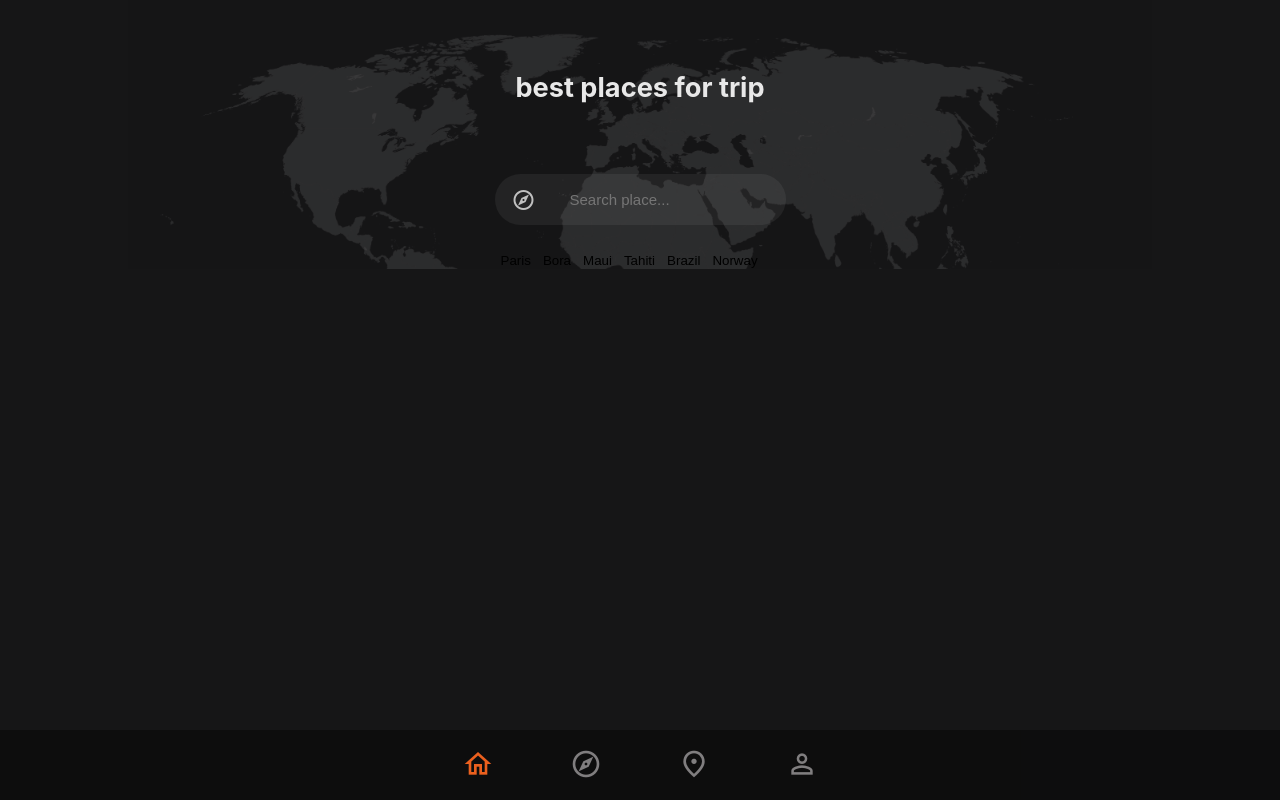
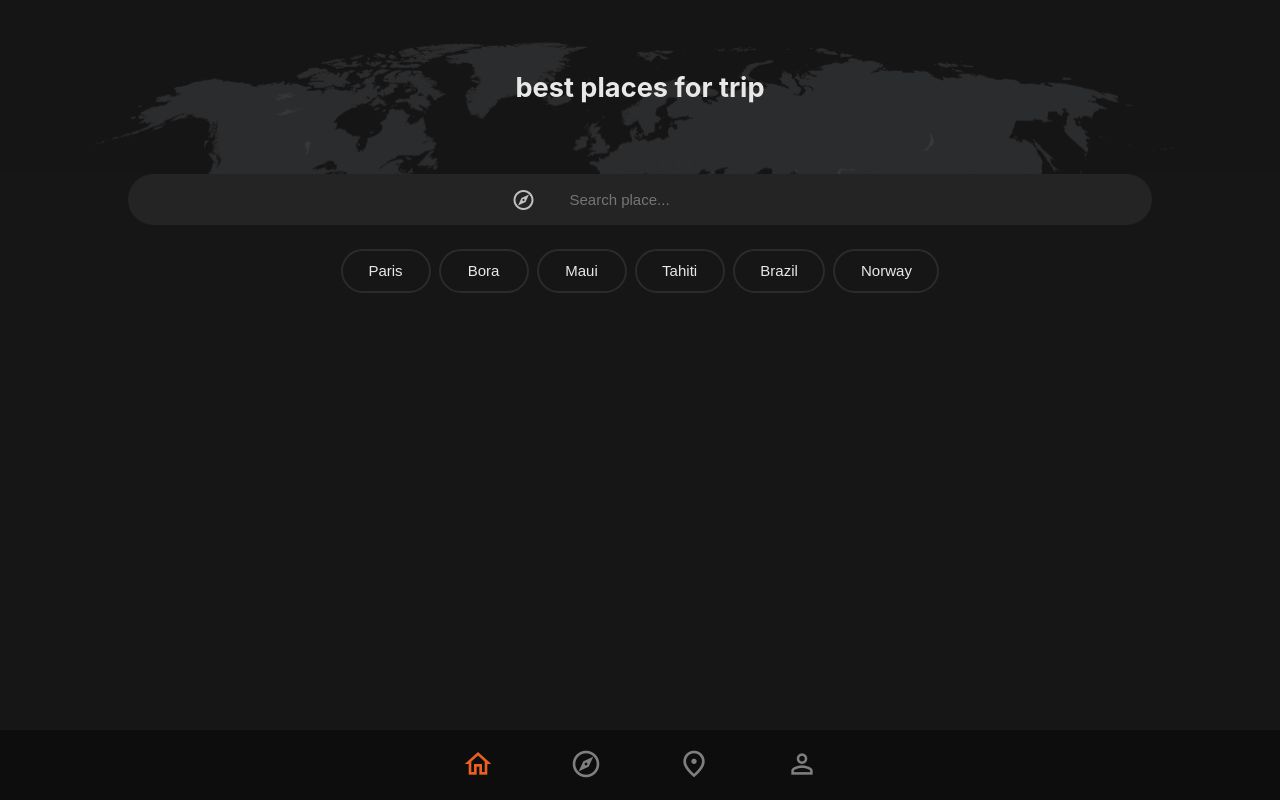
Before and after one commit to AlexeiMir/travel-next, a Next.js app: page / in a window 1280 px wide. Built offline with nearby package versions, Linux system fonts and the light colour scheme.

Commit message:
Add Heading section

```diff
--- a/app/components/elements/Filters/index.tsx
+++ b/app/components/elements/Filters/index.tsx
@@ -1,14 +1,25 @@
-import React, { FC } from 'react';
+import React, { FC, useCallback, useState } from 'react';
 import { CitiesType } from './cities';
+import cx from 'classnames';
 import styles from './styles.module.scss';
 
-const Filters: FC = () => (
-    <div className={styles.filters_container}>
+const Filters: FC = () => {
+    const [filter, setFilter] = useState('');
+
+
+    return <div className={styles.filters_container}>
         {Object.keys(CitiesType).map(city => (
-        <button key={city}>{city}</button>
+            <button
+                className={cx({
+                    [styles.active]: city === filter,
+                })}
+                onClick={() => setFilter(city)}
+                key={city}>
+                {city}
+            </button>
         ))}
 
-  </div>
-);
+    </div>
+};
 
 export { Filters };
--- a/app/components/elements/Filters/styles.module.scss
+++ b/app/components/elements/Filters/styles.module.scss
@@ -0,0 +1,31 @@
+@import 'assets/styles/variables';
+@import 'assets/styles/mixins';
+
+.filters_container {
+    @include flexbox(center, center);
+
+    flex-wrap: wrap;
+
+    > button {
+        @include flexbox(center, center);
+
+        border-radius: 30px;
+        border: 2px solid rgba($gray, 0.2);
+        transition: border 0.4s ease;
+        color: $white;
+
+        font-size: 15px;
+		min-width: 90px;
+		padding: 0.7rem 1.6rem;
+        margin: 0 0.5rem 0.5rem 0;
+
+        &:last-child {
+            margin-right: 0;
+
+        }
+
+        &.active {
+            border-color: rgba($accent, 0.5);
+        }
+    }
+}
--- a/app/components/elements/SearchSection/index.tsx
+++ b/app/components/elements/HeadingSection/index.tsx
@@ -4,17 +4,15 @@ import { Filters } from '../Filters';
 import Search from '../Search';
 import styles from './styles.module.scss';
 
-const SearchSection: FC = () => (
+const HeadingSection: FC = () => (
   <section
     className={styles.search_container}
     style={{ backgroundImage: `url('${mapImg.src}')` }}
   >
     <div>
       <h1>best places for trip</h1>
-      <Search />
-      <Filters />
     </div>
   </section>
 );
 
-export default SearchSection;
+export default HeadingSection;
--- a/app/components/index.ts
+++ b/app/components/index.ts
@@ -1,3 +1,3 @@
 export { Footer } from './common/Footer';
 export { Layout } from './common/Layout';
-export * from './elements/SearchSection';
+export * from './elements/HeadingSection';
--- a/package.json
+++ b/package.json
@@ -9,6 +9,7 @@
     "lint": "next lint"
   },
   "dependencies": {
+    "@types/classnames": "^2.3.1",
     "material-icons": "^1.1.1",
     "next": "12.1.0",
     "react": "17.0.2",
--- a/pages/index.tsx
+++ b/pages/index.tsx
@@ -1,30 +1,37 @@
-import type { GetStaticProps, NextPage } from 'next'
-import { Layout } from '../app/components'
-import SearchSection from '../app/components/elements/SearchSection'
+import type { GetStaticProps, NextPage } from 'next';
+import { Layout } from '../app/components';
+import { Filters } from '../app/components/elements/Filters';
+import Search from '../app/components/elements/Search';
+import HeadingSection from '../app/components/elements/HeadingSection';
+
 import { IPlace } from '../app/types/place';
 import styles from '../assets/styles/Home.module.scss';
 
 interface IHome {
-  places: IPlace[]
+  places: IPlace[];
 }
 
 const Home: NextPage = () => {
-  return <Layout>
-    <div className={styles.home_container}>
-    <SearchSection />
-    </div>
-  </Layout>
-}
+  return (
+    <Layout>
+      <HeadingSection />
+      <div className={styles.home_container}>
+        <Search />
+        <Filters />
+      </div>
+    </Layout>
+  );
+};
 
 export const getStaticProps: GetStaticProps = async () => {
-  const result = await fetch('http://localhost:3000/api/places')
+  const result = await fetch('http://localhost:3000/api/places');
   const places = await result.json();
 
   return {
     props: {
       places,
-    }
-  }
-}
+    },
+  };
+};
 
-export default Home
+export default Home;
```
Also changed, not shown: app/components/elements/HeadingSection/styles.module.scss (renamed from app/components/elements/SearchSection/styles.module.scss), 1 other file (tests, documents, lock files or other folders).
